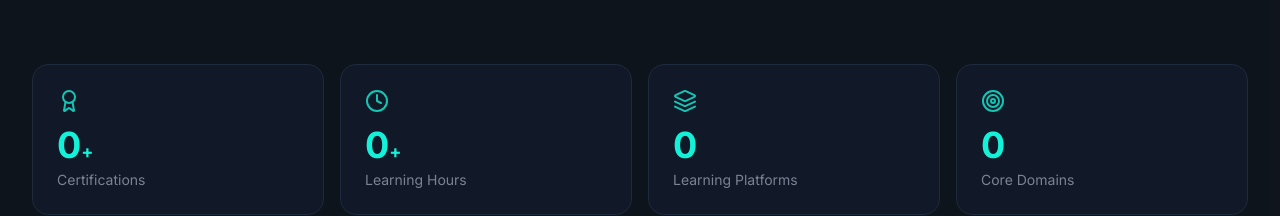
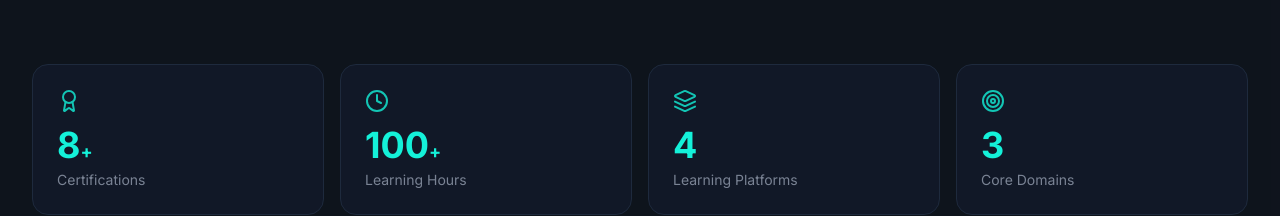
Before and after one commit to nikhildhayal07/Nikhil-kumar, a Next.js app: page / in a window 1280 px wide. Shown: the part 6123-6339 px from the top of the page. Built offline with nearby package versions, Linux system fonts and the light colour scheme.

Commit message:
fix: improve animation logic and state management
Move `startAnimation` to useEffect and use ref for visibility.

```diff
--- a/components/certification-stats.tsx
+++ b/components/certification-stats.tsx
@@ -12,9 +12,9 @@ interface Stat {
 
 export function CertificationStats() {
   const [counts, setCounts] = useState([0, 0, 0, 0])
-  const [isVisible, setIsVisible] = useState(false)
   const sectionRef = useRef<HTMLDivElement>(null)
   const intervalsRef = useRef<NodeJS.Timeout[]>([])
+  const hasAnimatedRef = useRef(false)
 
   const stats: Stat[] = [
     { icon: <Award className="h-6 w-6" />, label: "Certifications", value: 8, suffix: "+" },
@@ -23,18 +23,21 @@ export function CertificationStats() {
     { icon: <Target className="h-6 w-6" />, label: "Core Domains", value: 3, suffix: "" },
   ]
 
-  const startAnimation = () => {
+  useEffect(() => {
     // Clear any existing intervals
+    const clearIntervals = () => {
       intervalsRef.current.forEach(timer => clearInterval(timer))
       intervalsRef.current = []
+    }
 
-    // Reset counts to 0
+    // Start animation immediately
+    const startAnimation = () => {
+      clearIntervals()
       setCounts([0, 0, 0, 0])
 
-    // Animate numbers counting up
       stats.forEach((stat, index) => {
         let current = 0
-      const increment = Math.ceil(stat.value / 30) // Divide into 30 steps for smooth animation
+        const increment = Math.ceil(stat.value / 30)
         const timer = setInterval(() => {
           current += increment
           if (current >= stat.value) {
@@ -46,24 +49,17 @@ export function CertificationStats() {
             newCounts[index] = current
             return newCounts
           })
-      }, 50) // 1.5 second total animation (30 steps * 50ms)
+        }, 50)
 
         intervalsRef.current.push(timer)
       })
     }
 
-  useEffect(() => {
     const observer = new IntersectionObserver(
       ([entry]) => {
-        if (entry.isIntersecting && !isVisible) {
-          setIsVisible(true)
+        if (entry.isIntersecting) {
           startAnimation()
-        } else if (!entry.isIntersecting && isVisible) {
-          // Reset when leaving viewport
-          setIsVisible(false)
-          intervalsRef.current.forEach(timer => clearInterval(timer))
-          intervalsRef.current = []
-          setCounts([0, 0, 0, 0])
+          hasAnimatedRef.current = true
         }
       },
       { threshold: 0.1 }
@@ -75,9 +71,9 @@ export function CertificationStats() {
 
     return () => {
       observer.disconnect()
-      intervalsRef.current.forEach(timer => clearInterval(timer))
+      clearIntervals()
     }
-  }, [isVisible])
+  }, [])
 
   return (
     <div ref={sectionRef} className="mb-16 grid grid-cols-2 md:grid-cols-4 gap-4">
```
Lines whose indentation alone changed are shown as unchanged.
